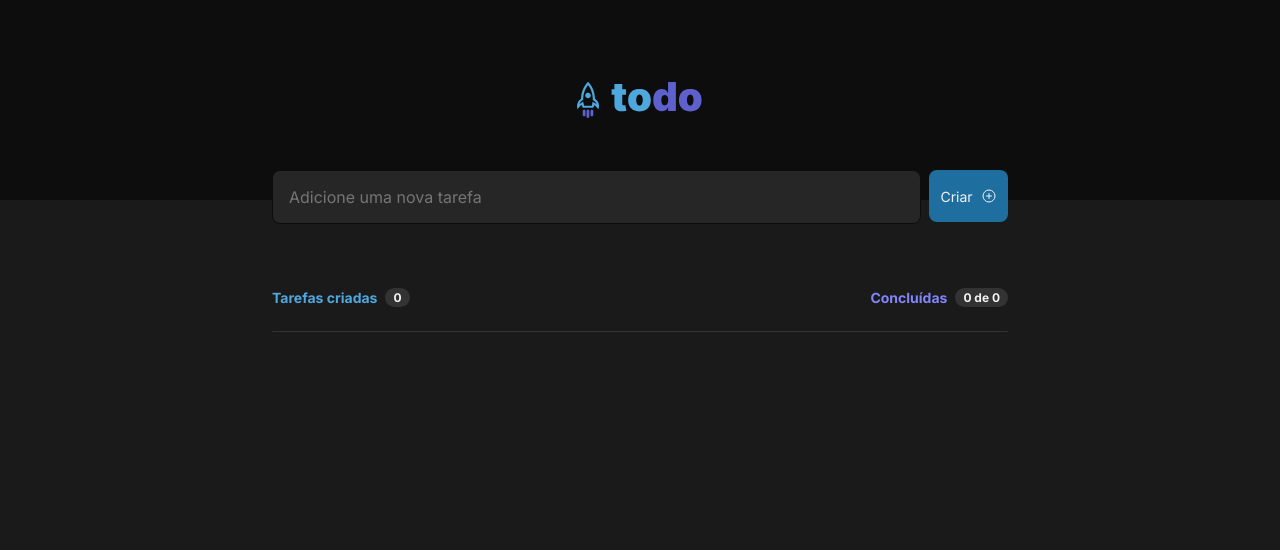
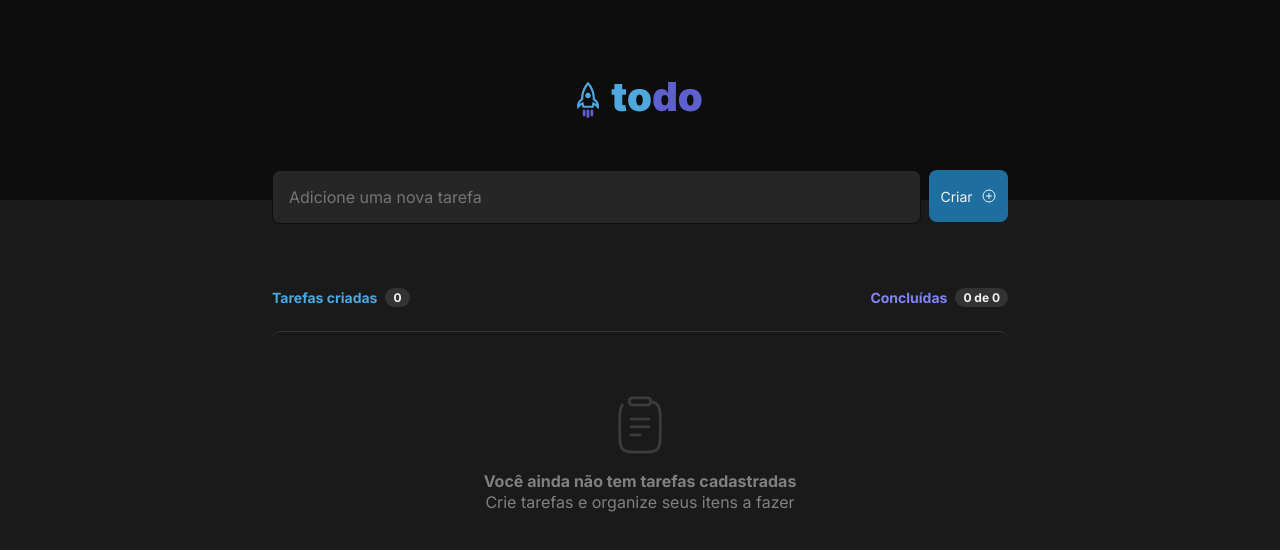
Before and after one commit to 300Marco/desafio-todoList-rocketseat, a React (Vite) app: page / in a window 1280 px wide. Shown: the top 550 px of the page. Built offline with nearby package versions, Linux system fonts and the light colour scheme.

Commit message:
display information when out of tasks

```diff
--- a/src/components/Tasks.module.css
+++ b/src/components/Tasks.module.css
@@ -116,6 +116,11 @@
     align-items: center;
 }
 
+.hideNoTasks  {
+    visibility: hidden;
+    height: 0;
+}
+
 .noTasks img {
     height: 3.625rem;
     margin-bottom: 1rem;
--- a/src/components/Tasks.tsx
+++ b/src/components/Tasks.tsx
@@ -154,12 +154,12 @@ export function Tasks() {
       </div>
 
       <div className={styles.toDoList}>
-        {/* <div className={styles.noTasks}>
+        <div className={taskCount !== 0 ? styles.hideNoTasks : styles.noTasks}>
           <img src={clipboard} alt="Imagem ilustrativa de um ícone de uma prancheta" />
 
           <span>Você ainda não tem tarefas cadastradas</span>
           <span>Crie tarefas e organize seus itens a fazer</span>
-        </div> */}
+        </div>
 
         {
           tasks.map(task => {
```
